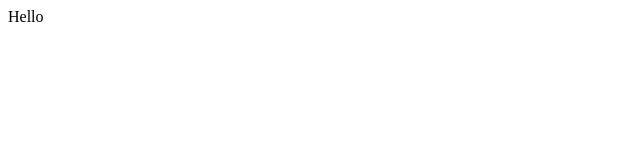
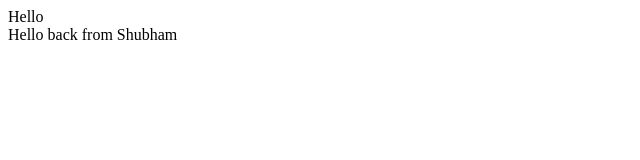
Before and after one commit to nupuragrahari/example, a plain HTML site: page index.html in a window 1280 px wide. Shown: the whole page, without its empty margins (0-640 px from the left). Drawn offline with Linux system fonts and the light colour scheme.

Commit message:
added hello back line

```diff
--- a/index.html
+++ b/index.html
@@ -1 +1,2 @@
 <div>Hello</div>
+<div>Hello back from Shubham</div>
```
